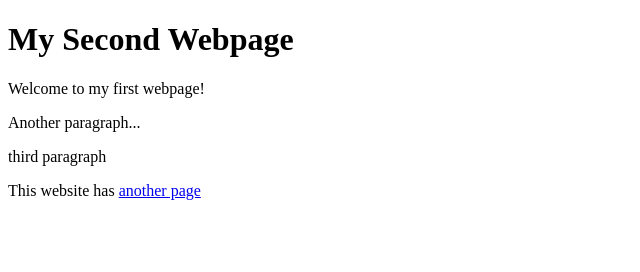
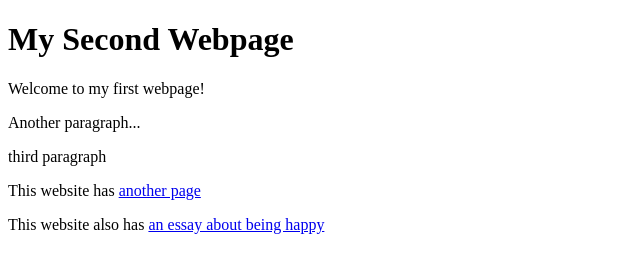
Before and after one commit to jediahkass/website, a plain HTML site: page index.html in a window 1280 px wide. Shown: the whole page, without its empty margins (0-640 px from the left). Drawn offline with Linux system fonts and the light colour scheme.

Commit message:
Link added

```diff
--- a/index.html
+++ b/index.html
@@ -9,5 +9,6 @@
     <p>Another paragraph...</p>
     <p> third paragraph</p>
     <p>This website has <a href="subfolder/linked.html"> another page</a></p>
+    <p>This website also has <a href="subfolder/essay1.html">an essay about being happy</a></p>
   </body>
 </html>
```
